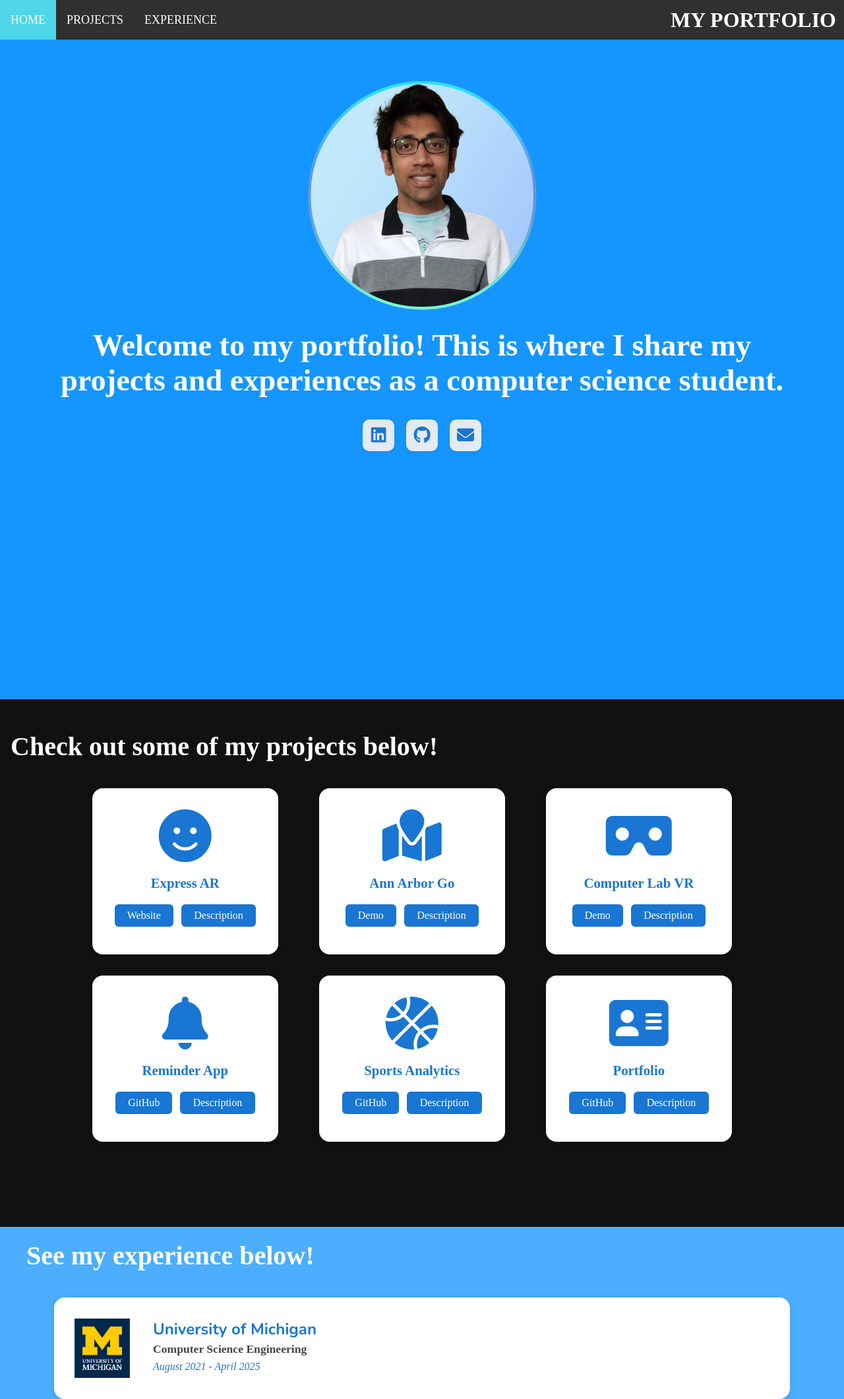
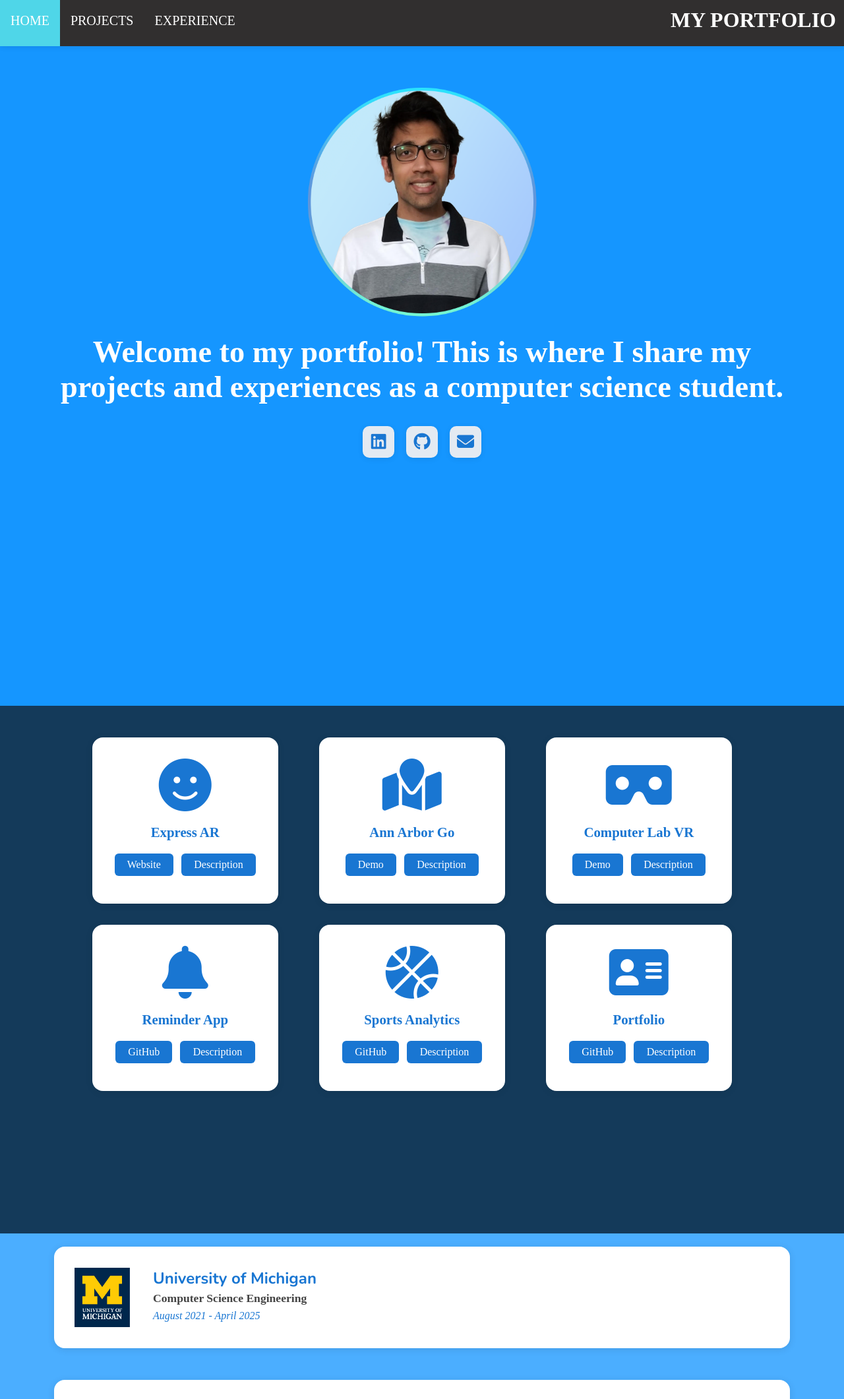
Before and after one commit to akashpatney/akashpatney.github.io, a plain HTML site: page index.html in a window 1280 px wide. Shown: the top 2121 px of the page at 66% size. Drawn offline with nearby package versions, Linux system fonts and the light colour scheme.

Commit message:
some style changes and making navigation menu float

```diff
--- a/index.html
+++ b/index.html
@@ -13,9 +13,12 @@
 </head>
 <body>
 
+  <!--This is an anchor for scrolling-->
+  <a id="home"></a>
+
 <!-- Navigation Bar -->
   <div class="topnav" id="myTopnav">
-    <a href="./index.html" class="active">HOME</a>
+    <a href="#home" class="active">HOME</a>
     <a href="#projects">PROJECTS</a>
     <a href="#experience-id">EXPERIENCE</a>
     <a href="javascript:void(0);" class="icon" onclick="myFunction()">
@@ -47,8 +50,7 @@
 
   <!-- Black banner -->
    <!-- Black banner -->
-<div class="blackbanner" id="projects">
-  <h1 id="project-header">Check out some of my projects below!</h1>
+<div class="projectbanner" id="projects">
   <div class="projects-grid">
     <div class="project-card">
       <i class="fa-solid fa-face-smile project-icon"></i>
@@ -120,7 +122,6 @@
 </div>
 
 <div class="experience" id="experience-id">
-  <h1 id="exp-header">See my experience below!</h1>
   <div class="experience-list">
 
     <div class="experience-item">
--- a/style.css
+++ b/style.css
@@ -20,8 +20,18 @@ h3 {
 
 /* Navigation Section (HOME): */
 .topnav {
+  position: fixed;
+  top: 0;
+  left: 0;
+  width: 100%;
+  z-index: 1000;
   background-color: rgb(49, 47, 47);
-  overflow: hidden;
+  box-shadow: 0 2px 8px rgba(0,0,0,0.08);
+  height: 70px;
+}
+
+body {
+  padding-top: 70px; /* Adjust for nav height */
 }
 
 .topnav a {
@@ -29,9 +39,9 @@ h3 {
   color: white;
   padding: 20px 16px;
   text-decoration: none;
-  font-size: 18px;
+  font-size: 20px;
   display: block;
-  height: 60px;
+  height: 70px;
 }
 
 .topnav a:hover {
@@ -161,8 +171,8 @@ h3 {
 }
 
 
-.blackbanner {
-  background: #111;
+.projectbanner {
+  background: #143a5a;
   color: #fff;
   padding: 48px 0;
   width: 100%;
@@ -181,6 +191,11 @@ h3 {
   font-size: 40px;
   width: 100%;
   margin-left: 32px;
+}
+
+#projects,
+#experience-id {
+  scroll-margin-top: 70px; /* Match or slightly exceed your nav bar height */
 }
 
 .projects-grid {
```
